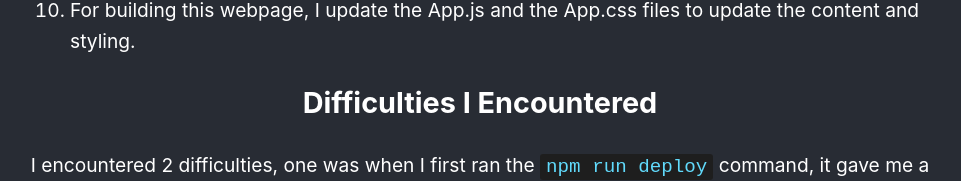
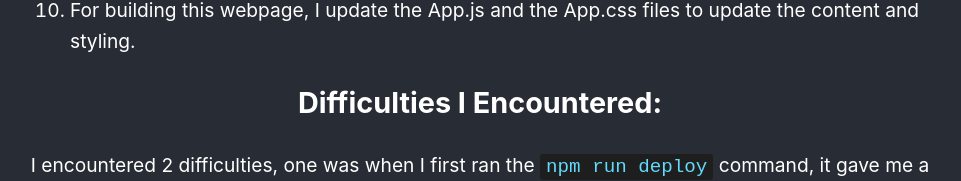
Before and after one commit to Charzihan/cps530-lab10, a React (Create React App) app: page / in a window 1280 px wide. Shown: the part 1564-1745 px from the top of the page, without its empty margins (160-1121 px from the left). Built offline with nearby package versions, Linux system fonts and the light colour scheme.

Commit message:
Updating content

```diff
--- a/src/App.js
+++ b/src/App.js
@@ -62,7 +62,7 @@ function App() {
               For building this webpage, I update the App.js and the App.css files to update the content and styling.
             </li>
           </ol>
-          <h2>Difficulties I Encountered</h2>
+          <h2>Difficulties I Encountered:</h2>
           <p>
             I encountered 2 difficulties, one was when I first ran the <code class="inline">npm run deploy</code> command, it gave me a missing library
             error. I solved that error by running the command <code class="inline">npm install web-vitals</code> to install the missing library. The second
```
